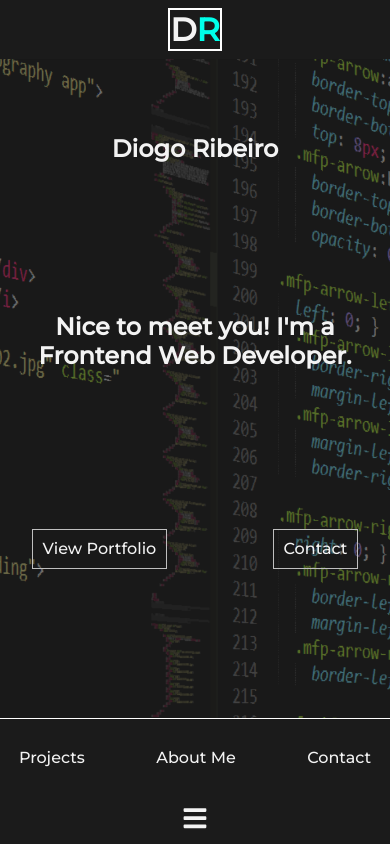
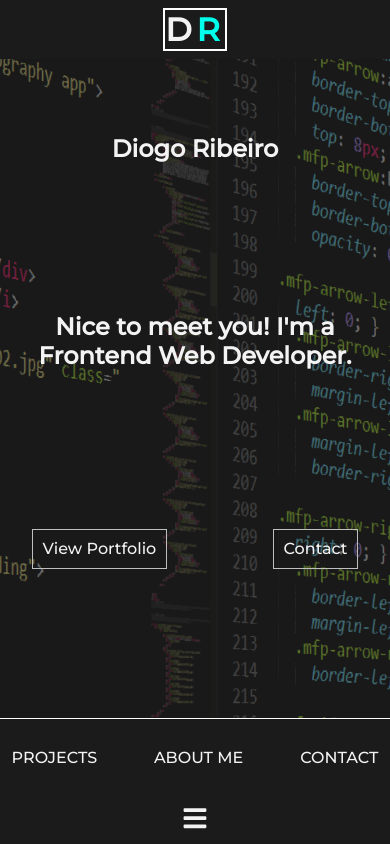
Before and after one commit to Diogoku/deploy-portfolio, a React app: page / in a window 390 px wide. Both pictures are taken after a click on the icon 195 px from the left and 818 px from the top of the page. Shown: the top 844 px of the page. Built offline with nearby package versions, Linux system fonts and the light colour scheme.

Commit message:
navbar classes

```diff
--- a/src/components/App.js
+++ b/src/components/App.js
@@ -25,14 +25,10 @@ function App() {
     <Provider store={store}>
       <Router>
         <Navbar />
-        <Switch>
-          <Route exact path="/">
-            <Main />
-            <Projects />
-            <AboutMe />
-            <ContactMe />
-          </Route>
-        </Switch>
+        <Main />
+        <Projects />
+        <AboutMe />
+        <ContactMe />
       </Router>
     </Provider>
   );
--- a/src/components/Navbar.js
+++ b/src/components/Navbar.js
@@ -28,15 +28,12 @@ function Navbar() {
   return (
     <div className="header">
       <div className="logo-wrapper">
-        <Link
-          to="intro-wrapper"
-          activeClass="link logo-letters"
-          smooth={true}
-          duration={500}
-        >
-          <span className="logo-letter logo-first-letter">D</span>
-          <span className="logo-letter logo-second-letter">R</span>
-        </Link>
+        <div className="link logo-letters">
+          <Link to="intro-wrapper" smooth={true} duration={500}>
+            <span className="logo-letter logo-first-letter">D</span>
+            <span className="logo-letter logo-second-letter">R</span>
+          </Link>
+        </div>
       </div>
       <nav className="navbar">
         <FontAwesomeIcon
@@ -48,7 +45,7 @@ function Navbar() {
           <li className="navbar-item">
             <Link
               to="projects-section"
-              activeClass="link navbar-link"
+              className="link navbar-link"
               smooth={true}
               duration={500}
               spy={true}
@@ -59,7 +56,7 @@ function Navbar() {
           <li className="navbar-item">
             <Link
               to="about-me-section"
-              activeClass="link navbar-link"
+              className="link navbar-link"
               smooth={true}
               duration={500}
               spy={true}
@@ -70,7 +67,7 @@ function Navbar() {
           <li className="navbar-item">
             <Link
               to="contact-section"
-              activeClass="link navbar-link"
+              className="link navbar-link"
               smooth={true}
               duration={500}
               spy={true}
--- a/src/components/sections/Main.js
+++ b/src/components/sections/Main.js
@@ -28,16 +28,22 @@ function Main() {
             Nice to meet you! I'm a Frontend Web Developer.
           </h2>
           <div className="intro-presentation-list">
-            <div className="intro-presentation-link">
-              <Link to="projects-section" smooth={true} duration={500}>
-                View Portfolio
-              </Link>
-            </div>
-            <div className="intro-presentation-link">
-              <Link to="contact-section" smooth={true} duration={500}>
-                Contact
-              </Link>
-            </div>
+            <Link
+              to="projects-section"
+              className="intro-presentation-link"
+              smooth={true}
+              duration={500}
+            >
+              View Portfolio
+            </Link>
+            <Link
+              to="contact-section"
+              className="intro-presentation-link"
+              smooth={true}
+              duration={500}
+            >
+              Contact
+            </Link>
           </div>
         </motion.div>
       </div>
--- a/src/css/navbar.css
+++ b/src/css/navbar.css
@@ -15,6 +15,10 @@
 .logo-letters {
   letter-spacing: 0.3rem;
   height: 100%;
+}
+
+.logo-letters:hover {
+  cursor: pointer;
 }
 
 .logo-letter {
@@ -90,6 +94,7 @@
 .navbar-link:hover {
   border-bottom: 1px solid var(--mainFocusColor);
   color: var(--mainFocusColor);
+  cursor: pointer;
 }
 
 Link:hover {
```
